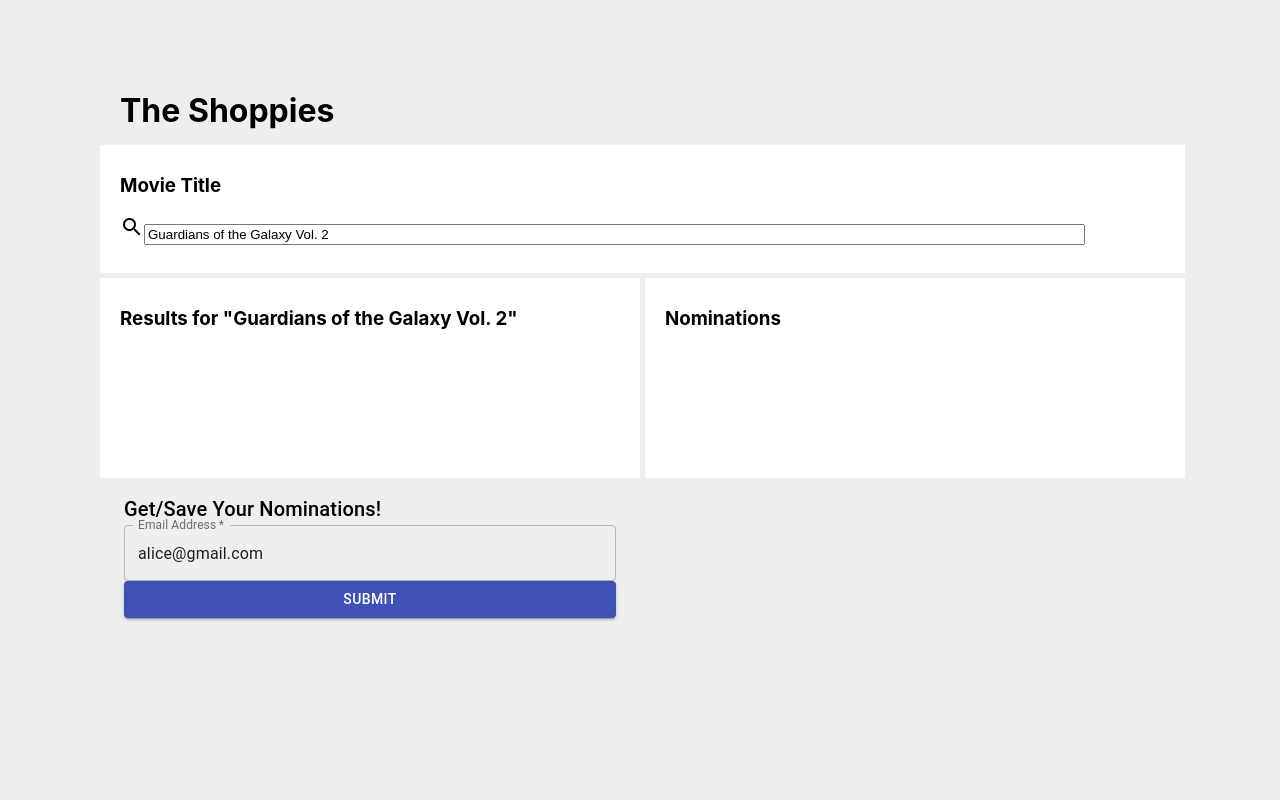
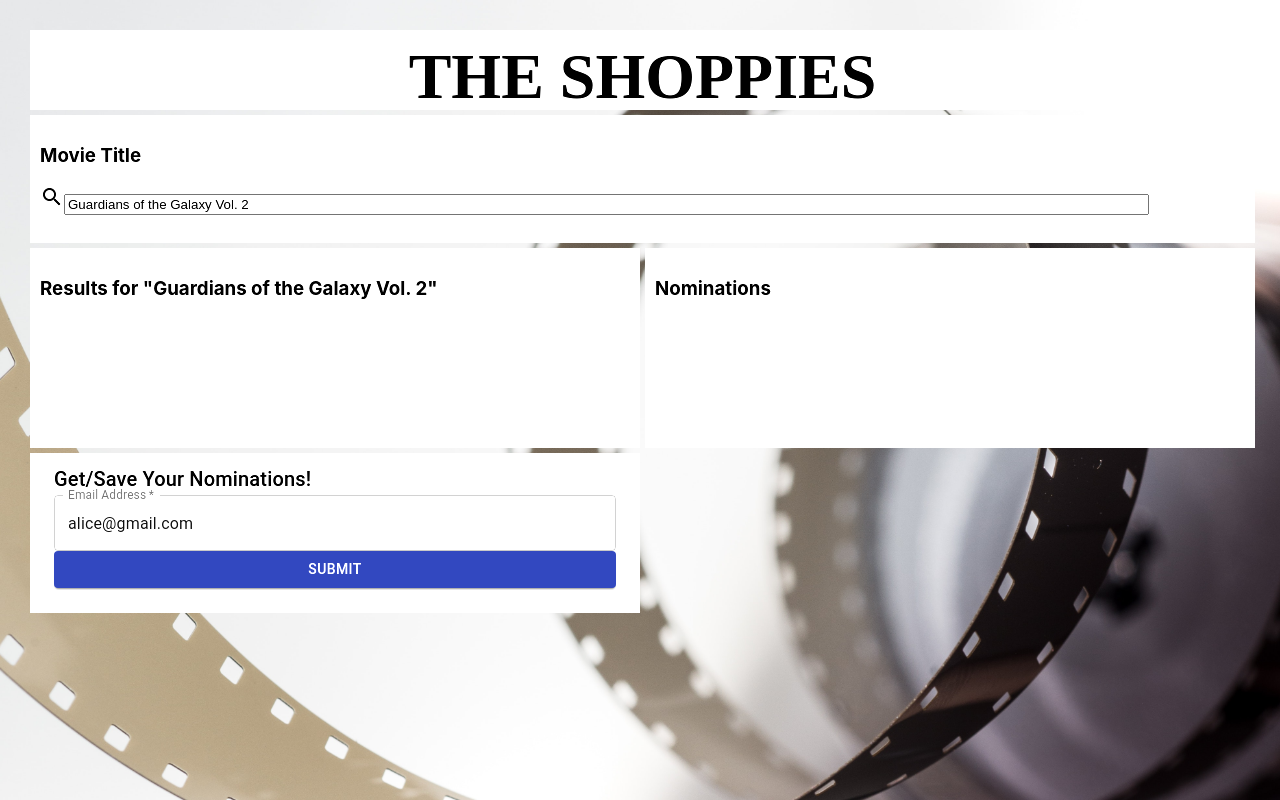
Before and after one commit to ej2brown/shopify-challenge-movies, a React (Create React App) app: page / in a window 1280 px wide. Built offline with nearby package versions, Linux system fonts and the light colour scheme.

Commit message:
Add background image

```diff
--- a/src/App.scss
+++ b/src/App.scss
@@ -1,28 +1,57 @@
-html, body {
-  padding: 30px 50px;
-  background-color: #EEE;
-}
 html {
   box-sizing: border-box;
+  margin: 0px;
 }
 *, *:before, *:after {
   box-sizing: inherit;
 }
+
+html, body {
+  padding: 15px 15px;
+  // background-color: #EEE;
+
+}
+html {
+background-image: url("./film.jpg");
+background-attachment: fixed;
+// background-position: 0% 0%;
+background-size: cover;
+// filter: grayscale(100%);
+// filter: sepia(25%);
+filter: contrast(120%);
+
+// overflow: hidden;
+}
+
 // App Grid
 .App {
   display: grid;
   grid-template-columns: 50% 50%;
-  grid-template-rows: 5em 8em minmax(200px, auto) 10em;
+  grid-template-rows: 5em 8em minmax(200px, auto) minmax(10em, auto);
   grid-gap: 5px;
 }
 
 header {
   grid-column: 1 / span 2;
   grid-row: 1 / span 1;
+  position: relative;
+  background-color: #ffffff;
+  font-size: 2em;
+  font-weight: 600;
+  text-align: center;
+  text-transform: uppercase;
+  font-family: "curvise";
+}
+h1 {
+  // margin: 0px;
+  position: absolute;
+  margin: auto;
+  width: 50%;
+  left: 25%;
 }
 
 .App >*{
-  padding: 10px 20px;
+  padding: 10px 10px;
 }
 section {
   background-color: #ffffff;
@@ -51,7 +80,9 @@ section.nominations-list {
 .email-form {
   grid-column: 1 / span 1;
   grid-row: 4 / span 1;
+  background-color: #ffffff;
 }
+
 /* .App {
   text-align: center;
 }
--- a/src/App.tsx
+++ b/src/App.tsx
@@ -50,7 +50,7 @@ export default function App() {
 
   return (
     <div className="App">
-      <header className="App-header">
+      <header className="header">
         <h1>The Shoppies</h1>
       </header>
       <ToastContainer
```
Also changed, not shown: src/film.jpg (added).
